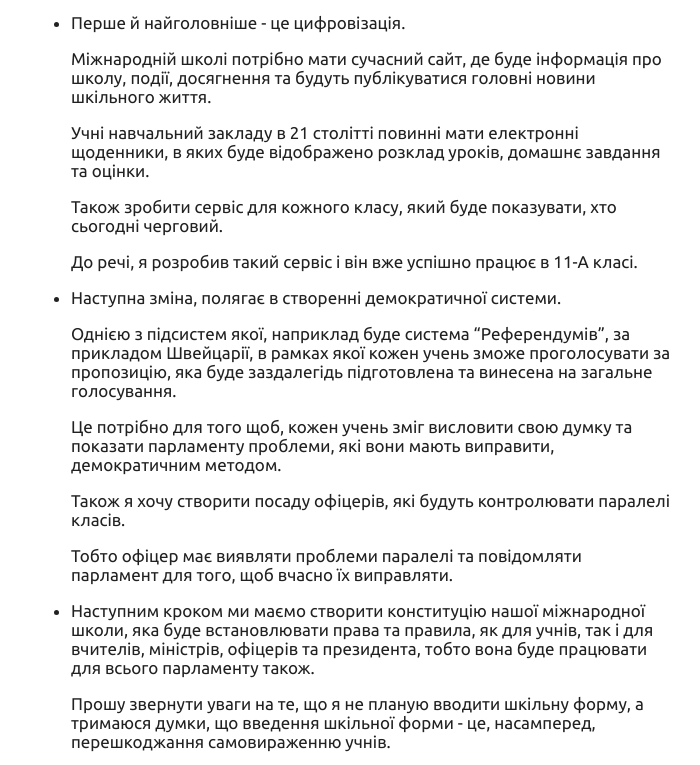
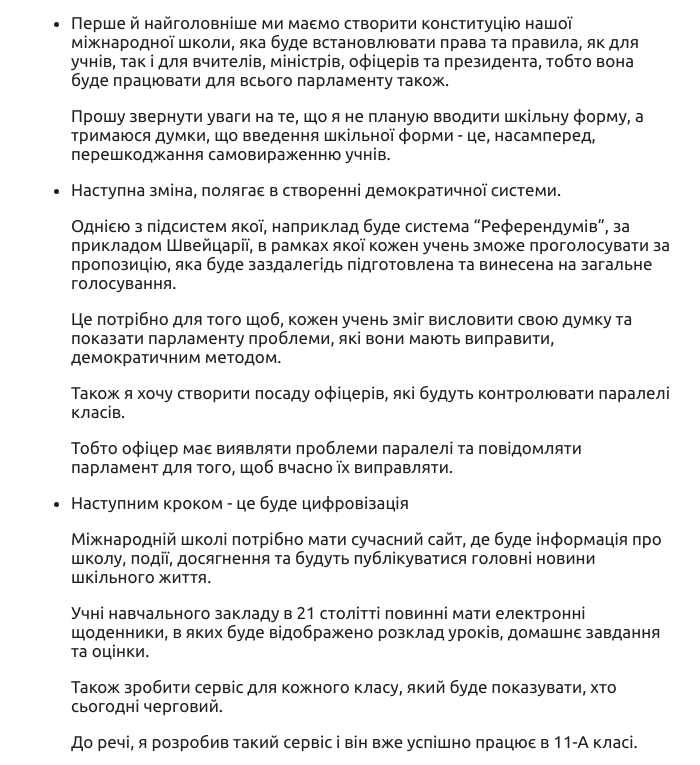
Before and after one commit to Swanchick/politic-program, a plain HTML site: page index.html in a window 1280 px wide. Shown: the part 1264-2029 px from the top of the page, without its empty margins (289-989 px from the left). Drawn offline with Linux system fonts and the light colour scheme.

Commit message:
Update index.html

```diff
--- a/index.html
+++ b/index.html
@@ -41,11 +41,8 @@
             <h1>Тому я пропоную так удосконалити нашу школу:</h1>
 
             <ul>
-                <li>Перше й найголовніше - це цифровізація.</li>
-                <p>Міжнародній школі потрібно мати сучасний сайт, де буде інформація про школу, події, досягнення та будуть публікуватися головні новини шкільного життя.</p>
-                <p>Учні навчальний закладу в 21 столітті повинні мати електронні щоденники, в яких буде відображено розклад уроків, домашнє завдання та оцінки.</p>
-                <p>Також зробити сервіс для кожного класу, який буде показувати, хто сьогодні черговий.</p>
-                <p>До речі, я розробив такий сервіс і він вже успішно працює в 11-А класі.</p>
+                <li>Перше й найголовніше ми маємо створити конституцію нашої міжнародної школи, яка буде встановлювати права та правила, як для учнів, так і для вчителів, міністрів, офіцерів та президента, тобто вона буде працювати для всього парламенту також.</li>
+                <p>Прошу звернути уваги на те, що я не планую вводити шкільну форму, а тримаюся думки, що введення шкільної форми - це, насамперед, перешкоджання самовираженню учнів.</p>
 
                 <li>Наступна зміна, полягає в створенні демократичної системи.</li>
                 <p>Однією з підсистем якої, наприклад буде система “Референдумів”, за прикладом Швейцарії, в рамках якої кожен учень зможе проголосувати за пропозицію, яка буде заздалегідь підготовлена та винесена на загальне голосування.</p>
@@ -53,8 +50,12 @@
                 <p>Також я хочу створити посаду офіцерів, які будуть контролювати паралелі класів.</p>
                 <p>Тобто офіцер має виявляти проблеми паралелі та повідомляти парламент для того, щоб вчасно їх виправляти.</p>
 
-                <li>Наступним кроком ми маємо створити конституцію нашої міжнародної школи, яка буде встановлювати права та правила, як для учнів, так і для вчителів, міністрів, офіцерів та президента, тобто вона буде працювати для всього парламенту також.</li>
-                <p>Прошу звернути уваги на те, що я не планую вводити шкільну форму, а тримаюся думки, що введення шкільної форми - це, насамперед, перешкоджання самовираженню учнів.</p>
+                <li>Наступним кроком - це буде цифровізація</li>
+
+                <p>Міжнародній школі потрібно мати сучасний сайт, де буде інформація про школу, події, досягнення та будуть публікуватися головні новини шкільного життя.</p>
+                <p>Учні навчального закладу в 21 столітті повинні мати електронні щоденники, в яких буде відображено розклад уроків, домашнє завдання та оцінки.</p>
+                <p>Також зробити сервіс для кожного класу, який буде показувати, хто сьогодні черговий.</p>
+                <p>До речі, я розробив такий сервіс і він вже успішно працює в 11-А класі.</p>
 
                 <li>Тепер найголовніше - це учнівська діяльність. Я хочу створити для учнів позашкільні гуртки за інтересами, наприклад:</li>
                 <ol>
```
